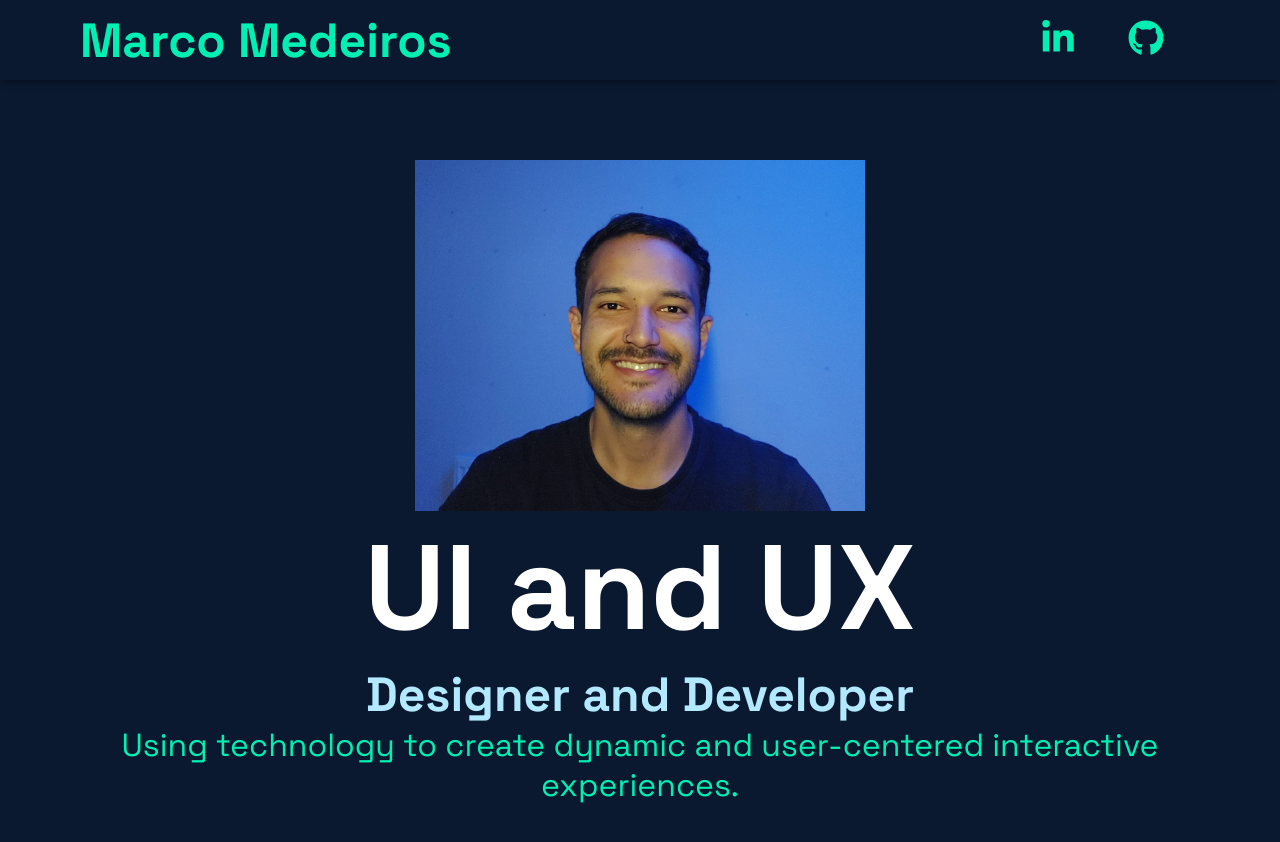
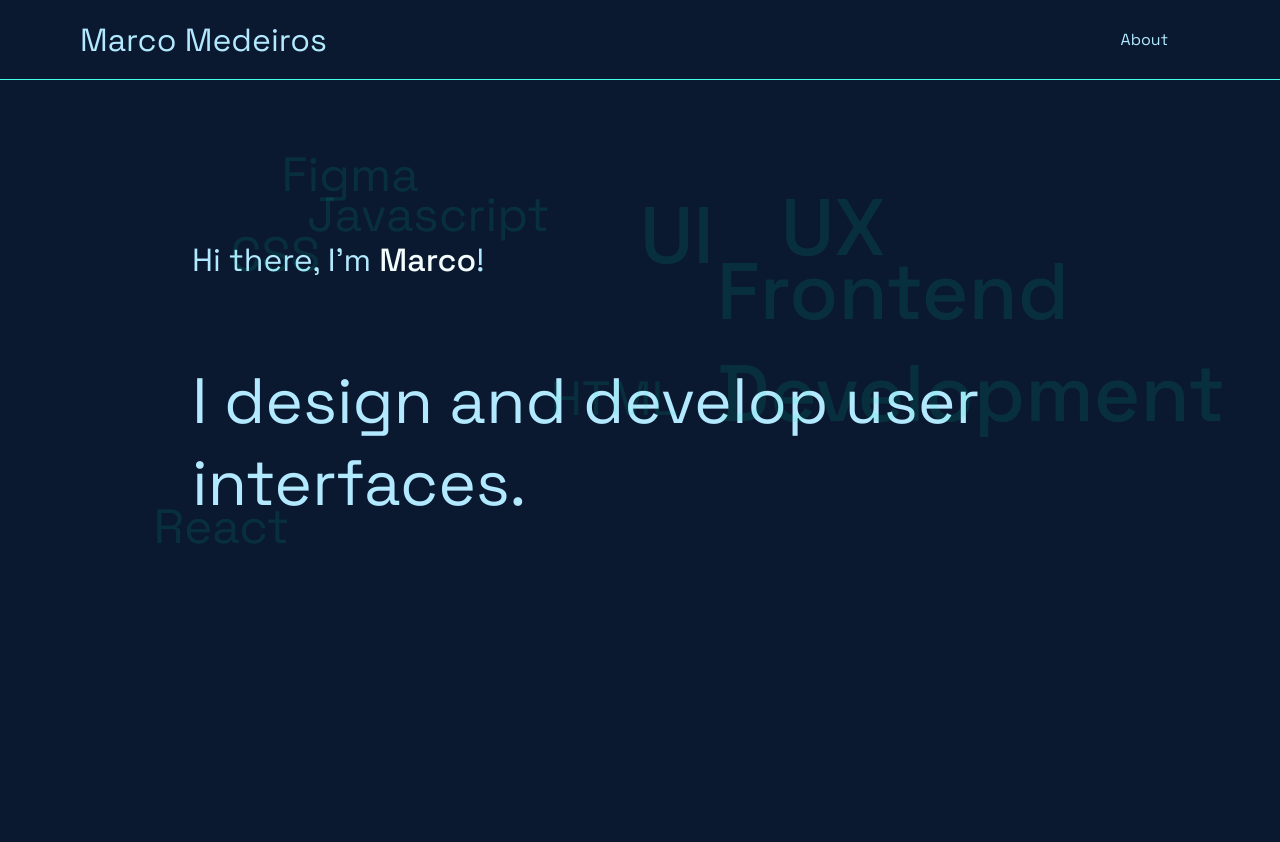
Before and after one commit to marcomedeirosfh/my-portfolio, a Gatsby site: page / in a window 1280 px wide. After the commit the page ends 800 px from the top, so only its background shows below. Built offline with nearby package versions, Linux system fonts and the light colour scheme; Gatsby itself is replaced by a stand-in of ours.

Commit message:
Updating

```diff
--- /dev/null
+++ b/src/components/About.js
@@ -0,0 +1,38 @@
+import React from "react";
+import { styled } from '@mui/system'
+import Skill from "./Skill";
+
+const StyledAbout = styled('section')`
+    width: 80%;
+    margin: auto;
+`
+
+const About = () => {
+    return (
+        <StyledAbout>
+            <h2>About Me</h2>
+            <p>Passionate about technology since a young age, I have always  been immersed on the internet and geek culture. The exposure and familiarity with different devices and applications motivated me to apply that knowledge and experience to build products that are good for both users and stakeholders.</p>
+            <p>I believe that solving problems is more important than specific tools, so even though I’m more familiar with React and Figma, I’m an adept of continuous learning and always willing to learn new skills as needed.</p>
+            <h3>Experience</h3>
+            <p>Software Engineer Contractor</p>
+            <p>at Dell from 06/2022 to present</p>
+            <p>Designed and developed UI components and games. </p>
+            <p>React JS, Figma, Gatsby, Material UI, Phaser, GitLab, Jira.</p>
+            <p>Technical Support Specialist</p>
+            <p>at Accenture from 11/2021 to 05/2022</p>
+            <p>Level 2 technical support, investigating troubleshooting, testing and escalating both design and functional bugs and issues.</p>
+            <p>Jira, Confluence, internal bug tracking tools.</p>
+            <p>Quality Assurance Tester</p>
+            <p>at Keywords Studios from 05/2019 to 06/2021</p>
+            <p>Testing and reporting linguistic, design and functional bugs and issues.</p>
+            <p>Jira, Confluence, internal bug tracking tools.</p>
+            <h3>Education</h3>
+            <p>Web Applications Development</p>
+            <p>Technological University Dublin from 2019 to 2020</p>
+            <p>UX Design</p>
+            <p>UX Design Institute from 2023 to 2024</p>
+            </StyledAbout>
+    )
+}
+
+export default About
--- a/src/components/Header.js
+++ b/src/components/Header.js
@@ -1,61 +1,62 @@
 import React from "react"
-import { FaGithub, FaLinkedinIn } from "react-icons/fa"
-import { Link } from 'gatsby';
-import { AppBar, List, ListItem, ListItemIcon } from "@mui/material"
+import { AppBar, List, ListItem, ListItemButton, ButtonBase } from "@mui/material"
 import { styled } from '@mui/system'
 
 const StyledHeader = styled(AppBar)`
-    padding: 0.5rem 5rem;
-    height: 10vh;
+    padding: 1rem 5rem;
+    height: 80px;
     display: flex;
     flex-direction: row;
     align-items: center;
     justify-content: space-between;
     background-color: var(--blue-900);
+    border-bottom: 1px solid var(--blue-100);
+    box-shadow: none;
+    &:hover {
+        border-bottom: 1px solid var(--green-100);
+        transition: 700ms;
+    }
 
-    .social-links-list {
-        display: inherit;
-    }
 
     .my-logo {
         text-decoration: none;
-        color: var(--neon-green);
-        font-size: 1.5rem;
+        color: var(--blue-100);
+        font-size: 2rem;
+        font-weight: 400;
+        &:hover {
+            color: var(--green-100);
+            transition: 700ms;
+        }
+    }
+
+    h1 {
+        font-weight: 500;
+    }
+
+    .menu-button {
+        font-size: 16px;
+        color: var(--blue-100);
+        &:hover {
+            color: var(--green-100);
+        }
     }
 
     @media (max-width: 740px) {
         padding: 0.5rem 1rem;
-
-        .my-logo {
-            font-size: 1rem;
-        }
-
-        .social-icon, li {
-            width: 24px;
-        }
     }
 `
 
-const Header = () => {
+const Header = ({setView}) => {
     return (
         <StyledHeader>
-            <Link to="/" className="my-logo">
-                <h1>Marco Medeiros</h1>
-            </Link>
-            <List className="social-links-list">
+            <ButtonBase onClick={() => setView('hero')}>
+                <h1 className="my-logo">Marco Medeiros</h1>
+            </ButtonBase>
+            <List>
                 <ListItem>
-                    <Link to="https://www.linkedin.com/in/marco-medeiros-filho/">
-                        <ListItemIcon>
-                            <FaLinkedinIn size={36} color="#00F0B4" className="social-icon" />
-                        </ListItemIcon>
-                    </Link>
-                </ListItem>
-                <ListItem>
-                    <Link to="https://github.com/marcomedeirosfh">
-                        <ListItemIcon>
-                            <FaGithub size={36} color="#00F0B4" className="social-icon"/>
-                        </ListItemIcon>
-                    </Link>
+                    <ListItemButton className="menu-button" onClick={() => setView('about')}>
+                        About
+                    </ListItemButton>
                 </ListItem>
             </List>
         </StyledHeader>
--- a/src/components/Hero.js
+++ b/src/components/Hero.js
@@ -1,69 +1,38 @@
-import React from "react"
-import { styled } from "@mui/system"
-import { StaticImage } from "gatsby-plugin-image"
+import React from "react";
+import { styled } from '@mui/system'
+import Skill from "./Skill";
 
 const StyledHero = styled('section')`
-    width: 100%;
-    display: flex;
-    flex-direction: column;
-    justify-content: center;
-    align-content: center;
-    margin-top: 10vh;
+    width: 80%;
+    margin: auto;
 
-    * {
-        margin: auto;
+    span {
+        color: var(--white);
+        font-weight: 500;
     }
 
-    img {
-        width: 450px;
+    .hero-intro {
+        margin-top: 80px;
+        font-size: 2rem;
     }
 
-    .hero-text {
-        display: flex;
-        flex-direction: column;
+    .hero-tagline {
+        margin-top: 80px;
+        font-size: 4rem;
+    }
 
-        h2 {
-            color: var(--white);
-            font-size: 7.5rem;
+    @media only screen and (max-width: 860px) {
+        width: 90%;
+        margin: auto;
+
+        .hero-intro {
+            margin-top: 80px;
+            font-size: 2rem;
         }
 
-        h3 {
-            color: var(--blue-100);
+        .hero-tagline {
+            margin-top: 80px;
             font-size: 3rem;
-        }
-
-        p {
-                font-size: 2rem;
-                text-align: center;
-            }
-    }
-
-    @media (max-width: 740px) {
-        margin-top: 15vh;
-
-        img {
-            width: 80%;
-            margin: auto;
-        }
-
-        .hero-text {
-            h2 {
-                font-size: 3rem;
-                margin-top: 2rem;
-                text-align: center;
-            }
-
-            h3 {
-                margin-top: 0.75rem;
-                font-size: 2rem;
-                text-align: center;
-            }
-
-            p {
-                margin-top: 0.75rem;
-                font-size: 1.3rem;
-                text-align: center;
-            }
         }
     }
 `
@@ -71,16 +40,16 @@ const StyledHero = styled('section')`
 const Hero = () => {
     return (
         <StyledHero>
-            <StaticImage
-                src="../images/Profile.jpeg"
-                alt="Marco's logo"
-                width={450}
-            />
-            <div className="hero-text">
-                <h2>UI and UX</h2>
-                <h3>Designer and Developer</h3>
-                <p>Using technology to create dynamic and user-centered interactive experiences.</p>
-            </div>
+            <p className="hero-intro">Hi there, I'm <span>Marco</span>!</p>
+            <p className="hero-tagline">I design and develop user interfaces.</p>
+            <Skill skill='UX' size='5'fontWeight='500'/>
+            <Skill skill='UI' size='5'fontWeight='500'/>
+            <Skill skill='Frontend Development' size='5' fontWeight='500'/>
+            <Skill skill='React' size='3'fontWeight='400'/>
+            <Skill skill='Figma' size='3' fontWeight='400'/>
+            <Skill skill='HTML' size='3' fontWeight='400'/>
+            <Skill skill='CSS' size='3' fontWeight='400'/>
+            <Skill skill='Javascript' size='3' fontWeight='400'/>
         </StyledHero>
     )
 }
--- /dev/null
+++ b/src/components/Skill.js
@@ -0,0 +1,44 @@
+import React from "react"
+import { styled } from '@mui/system'
+
+const StyledSkill = styled('div')`
+    font-weight: 700;
+    color: var(--green-900);
+    opacity: 0.1;
+    &:hover {
+        opacity: 0.6;
+        transition: 1000ms;
+    }
+
+    @media only screen and (max-width: 860px) {
+        display: none;
+        visibility: hidden;
+    }
+`
+
+const Skill = ({skill, size, fontWeight}) => {
+    const getRandomInt = (min, max) => {
+        min = Math.ceil(min);
+        max = Math.floor(max);
+        return Math.floor(Math.random() * (max - min)) + min;
+      };
+
+        const x = getRandomInt(10, 70);
+        const y = getRandomInt(10, 70);
+
+    return (
+        <StyledSkill
+            style={{
+                position: "absolute",
+                top: `${y}%`,
+                left: `${x}%`,
+                fontSize: `${size}rem`,
+                fontWeight: `${fontWeight}`
+            }}
+        >
+            {skill}
+        </StyledSkill>
+    )
+}
+
+export default Skill
--- a/src/components/layout.js
+++ b/src/components/layout.js
@@ -2,12 +2,14 @@ import React from "react"
 import { createGlobalStyle } from "styled-components"
 
 const GlobalStyle = createGlobalStyle`
-    :root {
-        --blue-900: #0A192F;
-        --blue-100: #B2E9FF;
-        --neon-green: #00F0B4;
-        --white: #FFFFFF;
-    }
+  :root {
+    --blue-900: #0A192F;
+    --blue-500: #10285E;
+    --blue-100: #B2E9FF;
+    --green-100: #40FFE6;
+    --green-900: #00F0B4;
+    --white: #F4FDFE;
+  }
 
   * {
     margin: 0;
@@ -17,12 +19,18 @@ const GlobalStyle = createGlobalStyle`
   }
 
   body {
-    min-height: 100vh;
+    margin-top: 80px;
     background: var(--blue-900);
-    color: var(--neon-green);
+    color: var(--blue-100);
+    font-size: 16px;
     display: flex;
     flex-direction: column;
     padding: 5rem;
+  }
+
+  .highlight {
+    color: var(--white);
+    font-weight: 500;
   }
 
   @media (max-width: 740px) {
@@ -36,9 +44,9 @@ export default function Layout({ children }) {
     return (
       <React.Fragment>
         <GlobalStyle/>
-        <link rel="preconnect" href="https://fonts.googleapis.com" />
-        <link rel="preconnect" href="https://fonts.gstatic.com" crossorigin />
-        <link href="https://fonts.googleapis.com/css2?family=Space+Grotesk:wght@300;400;500;600;700&display=swap" rel="stylesheet"></link>
+        <link rel="preconnect" href="https://fonts.googleapis.com"></link>
+        <link rel="preconnect" href="https://fonts.gstatic.com" crossorigin></link>
+        <link href="https://fonts.googleapis.com/css2?family=Space+Grotesk:wght@400;500;700&display=swap" rel="stylesheet"></link>
         {children}
       </React.Fragment>
     )
--- a/src/pages/index.js
+++ b/src/pages/index.js
@@ -2,12 +2,22 @@ import * as React from "react"
 import Layout from "../components/layout"
 import Header from "../components/Header"
 import Hero from "../components/Hero"
+import About from "../components/About"
+
 
 const IndexPage = () => {
+  const [view, setView] = React.useState('hero')
+  React.useEffect(() => {
+    return () => {
+      console.log(view);
+    };
+  }, [view]);
+
   return (
-    <Layout>
-      <Header />
-      <Hero />
+    <Layout >
+      <Header setView={setView}/>
+      {(view === 'hero') ? ( <Hero /> ) : null }
+      {(view === 'about') ? ( <About /> ) : null }
     </Layout>
   )
 }
@@ -17,7 +27,7 @@ export default IndexPage
 export const Head = () => {
   <>
     <title>Marco Medeiros - UI and UX</title>
-    <meta>Designer and developer - professional websites and online solutions. React - Figma - Wix</meta>
+    <meta>Designer and developer - React - Figma - HTML - CSS - Javascript</meta>
     <link rel="icon" type="image/png" href="../images/favicon.png" />
   </>
 }
```
Also changed, not shown: src/images/Profile.png (deleted), src/images/favicon.png (deleted), src/images/icon.png (deleted).
